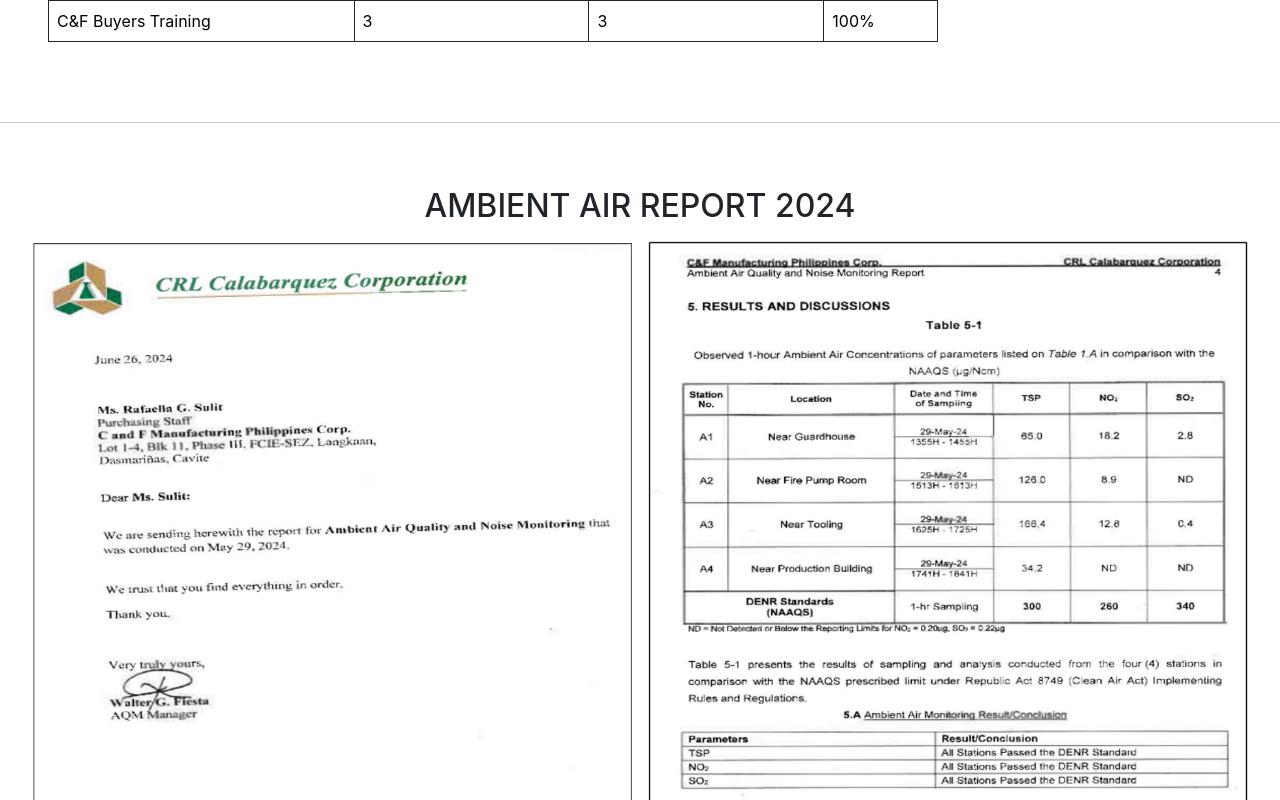
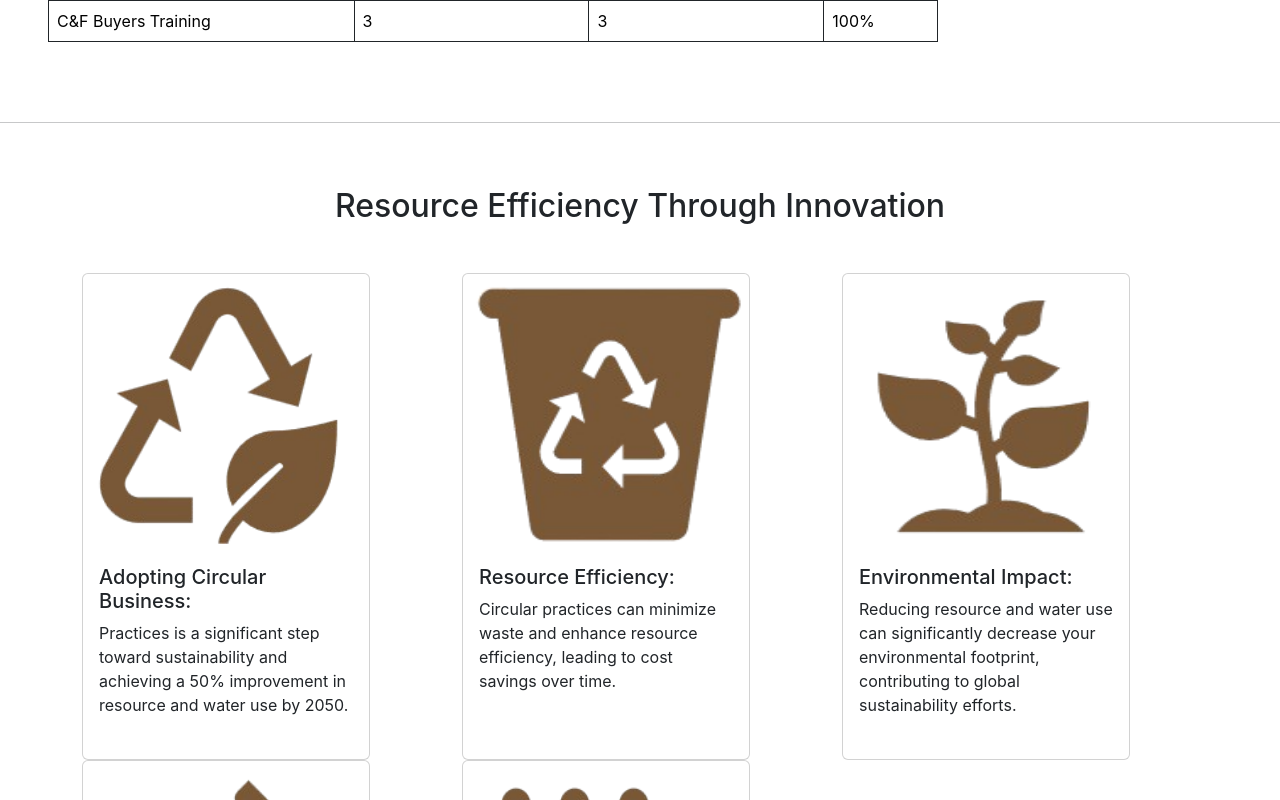
Before and after one commit to Elcavz/CF-PH-WEB, a React (Create React App) app: page /Environmental in a window 1280 px wide. Shown: the part 9840-10640 px from the top of the page. Built offline with nearby package versions, Linux system fonts and the light colour scheme.

Commit message:
07-30-2025 9:35 AM UPDATE

```diff
--- a/src/pages/Environmental/index.js
+++ b/src/pages/Environmental/index.js
@@ -611,7 +611,7 @@
         </div>
       </section>
       <hr></hr>
-      <section className='py-5 px-3'>
+      {/* <section className='py-5 px-3'>
         <div className='text-center'>
           <h2>AMBIENT AIR REPORT 2024</h2>
         </div>
@@ -655,7 +655,7 @@
           <img className='img-fluid border border-dark mt-4' src={certificateOfTreatment2024} height={480} width={480}></img>
         </div>
       </section>
-      <hr></hr>
+      <hr></hr> */}
       <div className='container py-5'>
         <div className='text-center mb-5'>
           <h2>Resource Efficiency Through Innovation</h2>
--- a/src/pages/Governance/index.js
+++ b/src/pages/Governance/index.js
@@ -172,7 +172,7 @@
           </div>
         </div>
       </div>
-      <hr></hr>
+      {/* <hr></hr>
       <section className='container py-5'>
         <div className='text-center'>
           <h2>ETHICS KPI 2024</h2>
@@ -385,7 +385,7 @@
             </table>
           </div>
         </div>
-      </section>
+      </section> */}
     </div>
   )
 }
--- a/src/pages/Social/index.js
+++ b/src/pages/Social/index.js
@@ -80,7 +80,7 @@
           </div>
         </div>
       </div>
-      <hr></hr>
+      {/* <hr></hr>
       <section id='labor-and-human-rights-kpi' className='container py-5'>
         <div className='text-center'>
           <h2>LABOR AND HUMAN RIGHTS KPIs (2024)</h2>
@@ -496,7 +496,7 @@
             </tr>
           </tbody>
         </table>
-      </section>
+      </section> */}
     </div>
   )
 }
```
